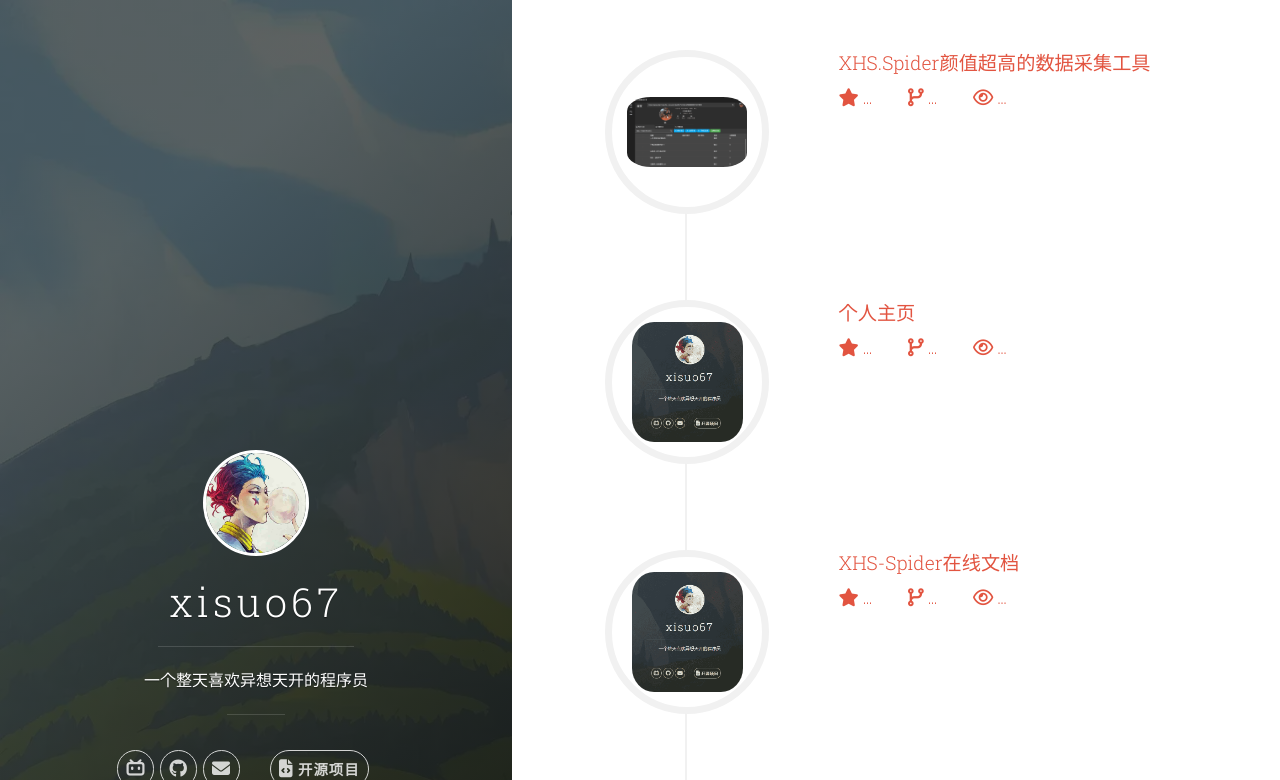
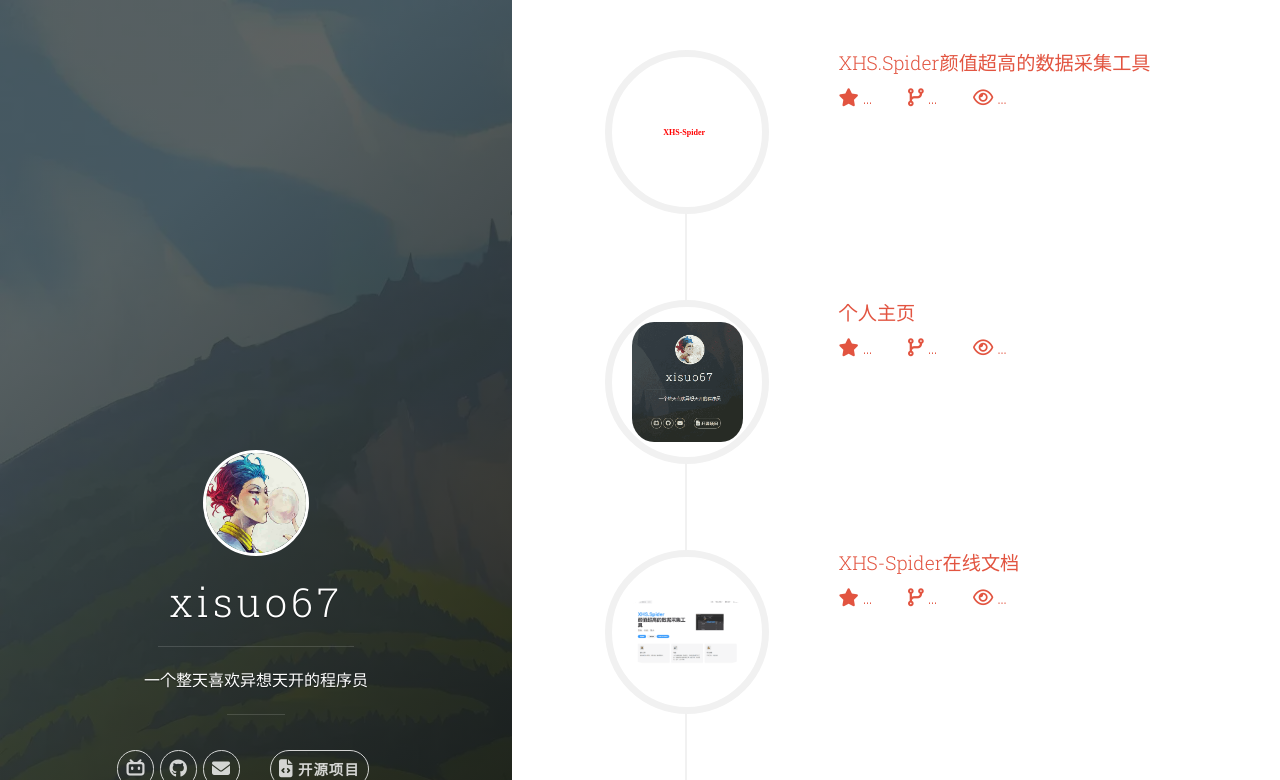
Before and after one commit to xisuo67/xisuo67.github.io, a Jekyll site: the page built from index.html, in a window 1280 px wide and 1307 px high. Shown: the top 780 px of the window. Built offline with Jekyll 4.4.1, drawn with Linux system fonts in a browser that asks for light colours; nearby versions of some CDN libraries; comment, search, counter and statistics services are not loaded; grey boxes are pictures that could not be loaded.

Commit message:
主页调整

```diff
--- a/_data/projects.yml
+++ b/_data/projects.yml
@@ -2,7 +2,7 @@
 - name: XHS.Spider颜值超高的数据采集工具
   gh_user: xisuo67
   repo: XHS-Spider
-  img: /images/XHS-Spider.png
+  img: /images/xhs-spider.svg
 
 - name: 个人主页
   gh_user: xisuo67
@@ -12,7 +12,7 @@
 - name: XHS-Spider在线文档
   gh_user: xisuo67
   repo: XHS-Spider-Doc
-  img: /images/MyWebSite.png
+  img: /images/xhs-spider-doc.png
 
 - name: 哔哩下载姬
   gh_user: leiurayer
--- a/_includes/head.html
+++ b/_includes/head.html
@@ -37,11 +37,11 @@
   <link rel="apple-touch-icon" sizes="144x144" href="{{ site.baseurl }}/images/favicons/apple-touch-icon-144x144.png">
   <link rel="apple-touch-icon" sizes="152x152" href="{{ site.baseurl }}/images/favicons/apple-touch-icon-152x152.png">
   <link rel="apple-touch-icon" sizes="180x180" href="{{ site.baseurl }}/images/favicons/apple-touch-icon-180x180.png">
-  <link rel="icon" type="image/png" href="{{ site.baseurl }}/images/favicons/favicon-32x32.png" sizes="32x32">
+  <link rel="icon" type="image/png" href="{{ site.baseurl }}/images/favicons/favicon-32x32.ico" sizes="32x32">
   <link rel="icon" type="image/png" href="{{ site.baseurl }}/images/favicons/favicon-194x194.png" sizes="194x194">
   <link rel="icon" type="image/png" href="{{ site.baseurl }}/images/favicons/favicon-96x96.png" sizes="96x96">
   <link rel="icon" type="image/png" href="{{ site.baseurl }}/images/favicons/android-chrome-192x192.png" sizes="192x192">
-  <link rel="icon" type="image/png" href="{{ site.baseurl }}/images/favicons/favicon-16x16.png" sizes="16x16">
+  <link rel="icon" type="image/png" href="{{ site.baseurl }}/images/favicons/favicon-16x16.ico" sizes="16x16">
   <link rel="manifest" href="{{ site.baseurl }}/images/favicons/manifest.json">
   <link rel="shortcut icon" href="{{ site.baseurl }}/images/favicons/favicon.ico">
   <meta name="msapplication-TileColor" content="#ffc40d">
```
Also changed, not shown: images/favicons/favicon-16x16.ico (added), images/favicons/favicon-16x16.png (deleted), images/favicons/favicon-32x32.ico (added), images/favicons/favicon-32x32.png (deleted), images/xhs-spider-doc.png (added), images/xhs-spider.svg (added).
